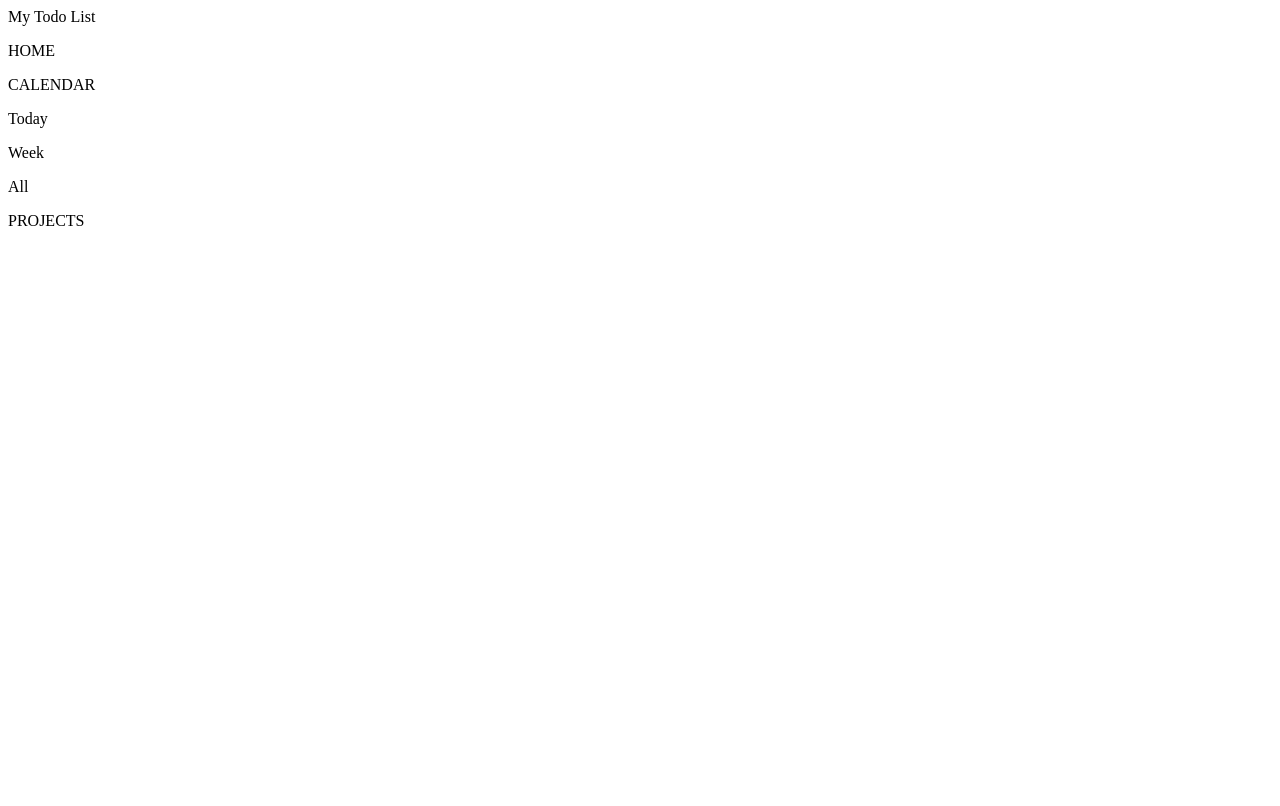
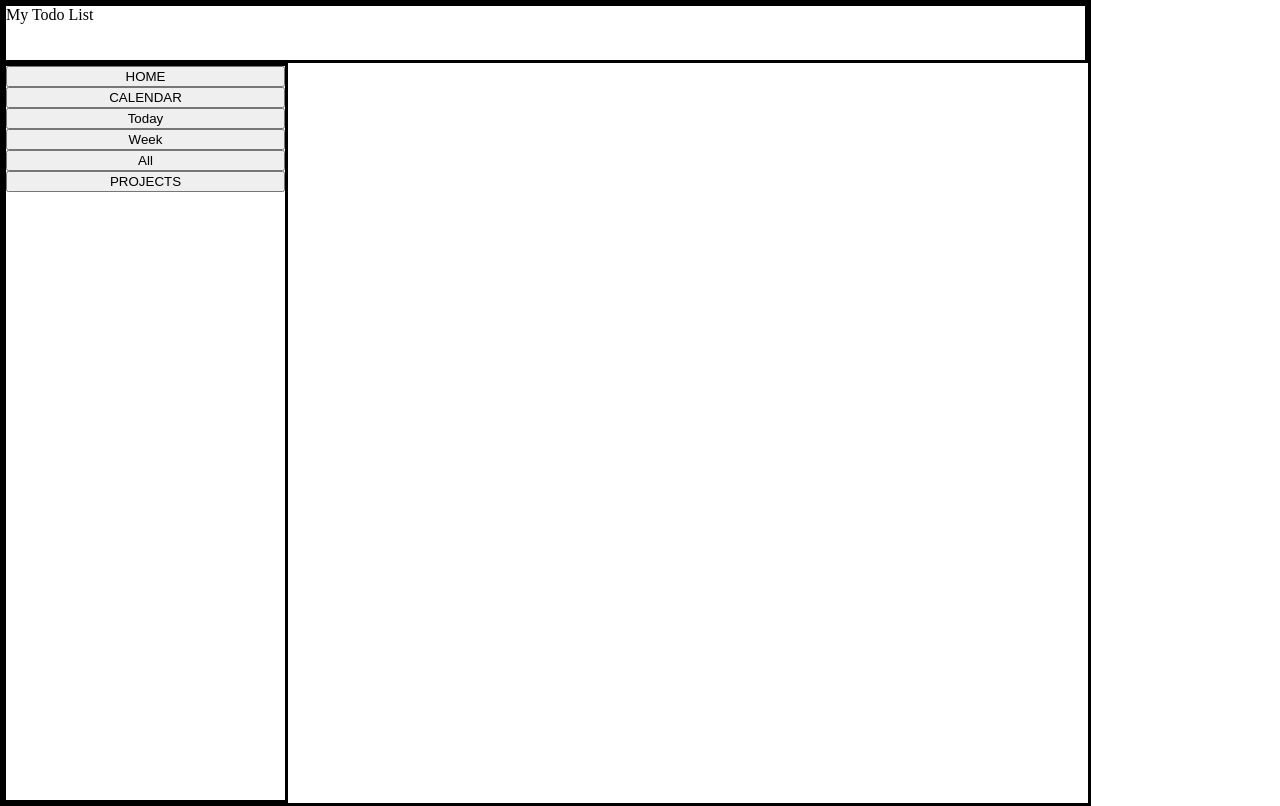
Before and after one commit to sofoniasElala/Todo-list, a website built with webpack: page src/index.html in a window 1280 px wide. Built offline with nearby package versions, Linux system fonts and the light colour scheme.

Commit message:
add css with webpack loaders

```diff
--- a/package.json
+++ b/package.json
@@ -11,7 +11,9 @@
   "author": "",
   "license": "ISC",
   "devDependencies": {
+    "css-loader": "^6.10.0",
     "html-webpack-plugin": "^5.6.0",
+    "style-loader": "^3.3.4",
     "webpack": "^5.90.3",
     "webpack-cli": "^5.1.4"
   }
--- a/src/index.html
+++ b/src/index.html
@@ -8,12 +8,12 @@
     <body>
         <header>My Todo List</header>
         <div class="side-bar">
-            <p class="home">HOME</p>
-            <p class="calendar">CALENDAR</p>
-            <p class="today">Today</p>
-            <p class="week">Week</p>
-            <p class="all">All</p>
-            <p class="projects">PROJECTS</p>
+            <button class="home">HOME</button>
+            <button class="calendar">CALENDAR</button>
+            <button class="today">Today</button>
+            <button class="week">Week</button>
+            <button class="all">All</button>
+            <button class="projects">PROJECTS</button>
         </div>
         <div class="main"></div>
     </body>
--- a/src/index.js
+++ b/src/index.js
@@ -0,0 +1 @@
+import './style.css';
--- /dev/null
+++ b/src/style.css
@@ -0,0 +1,30 @@
+body {
+    display: grid;
+    grid-template-columns: 285px 800px; /* make it responsive* - use fractional*/
+    grid-template-rows: 60px 1fr;
+    margin: 0;
+    height: 100vh;
+    width: calc(285px + 800px) /* look at grid-template-column to change */
+}
+
+header {
+    grid-column: 1 / 3;
+    grid-row: 1 / 2;
+}
+
+.side-bar {
+    grid-column: 1 / 2;
+    grid-row: 2 / 3;
+    display: flex;
+    flex-direction: column;
+}
+
+.main {
+    grid-column: 2 / 3;
+    grid-row: 2 / 3;
+}
+
+/*border style*/
+body, header, .side-bar {
+    border-style: solid;
+}
--- a/webpack.config.js
+++ b/webpack.config.js
@@ -8,6 +8,14 @@ module.exports = {
         filename: 'bundle.js',
         path: path.resolve(__dirname, 'dist'),
     },
+    module: {
+        rules: [
+            {
+                test: /\.css$/i,
+                use: ['style-loader', 'css-loader'],
+            },
+        ],
+    },
     plugins: [
         new HtmlWebpackPlugin({
             template: './src/index.html',
```
Also changed, not shown: dist/bundle.js, dist/index.html, 1 other file.
